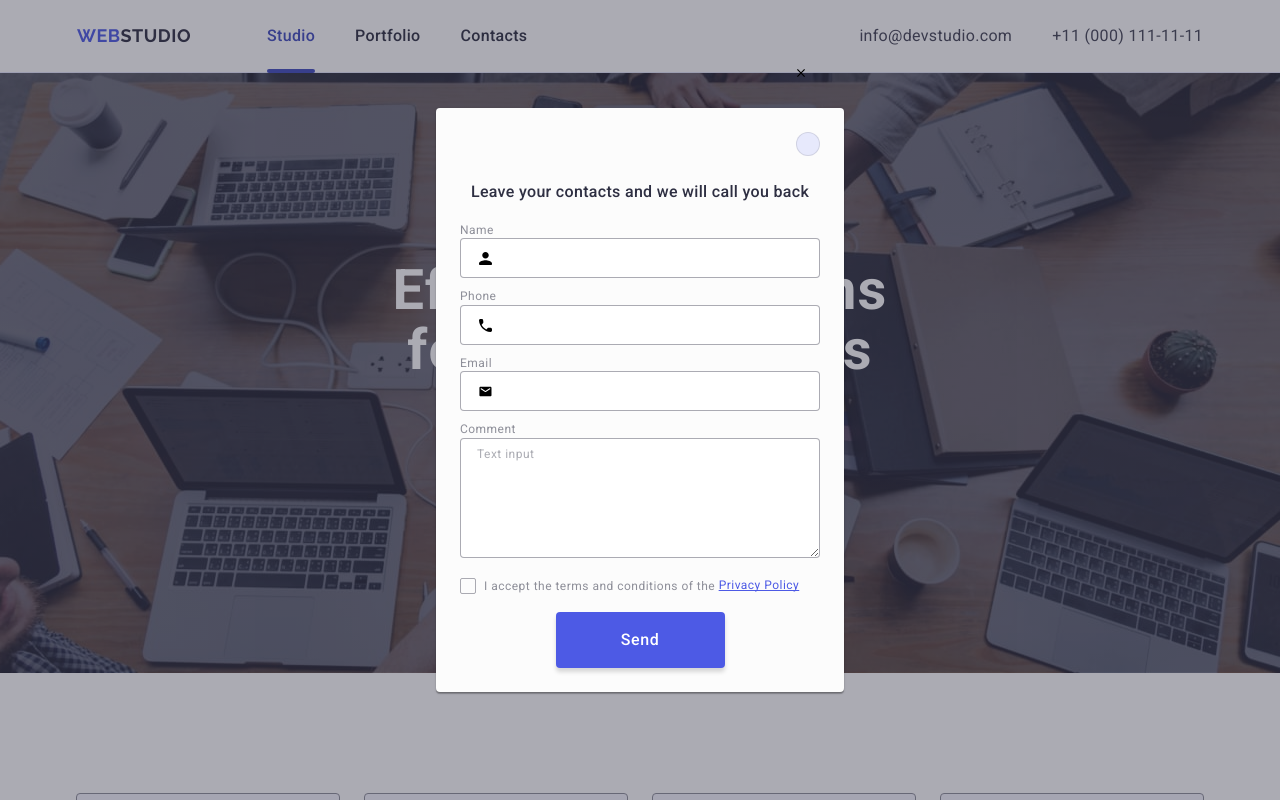
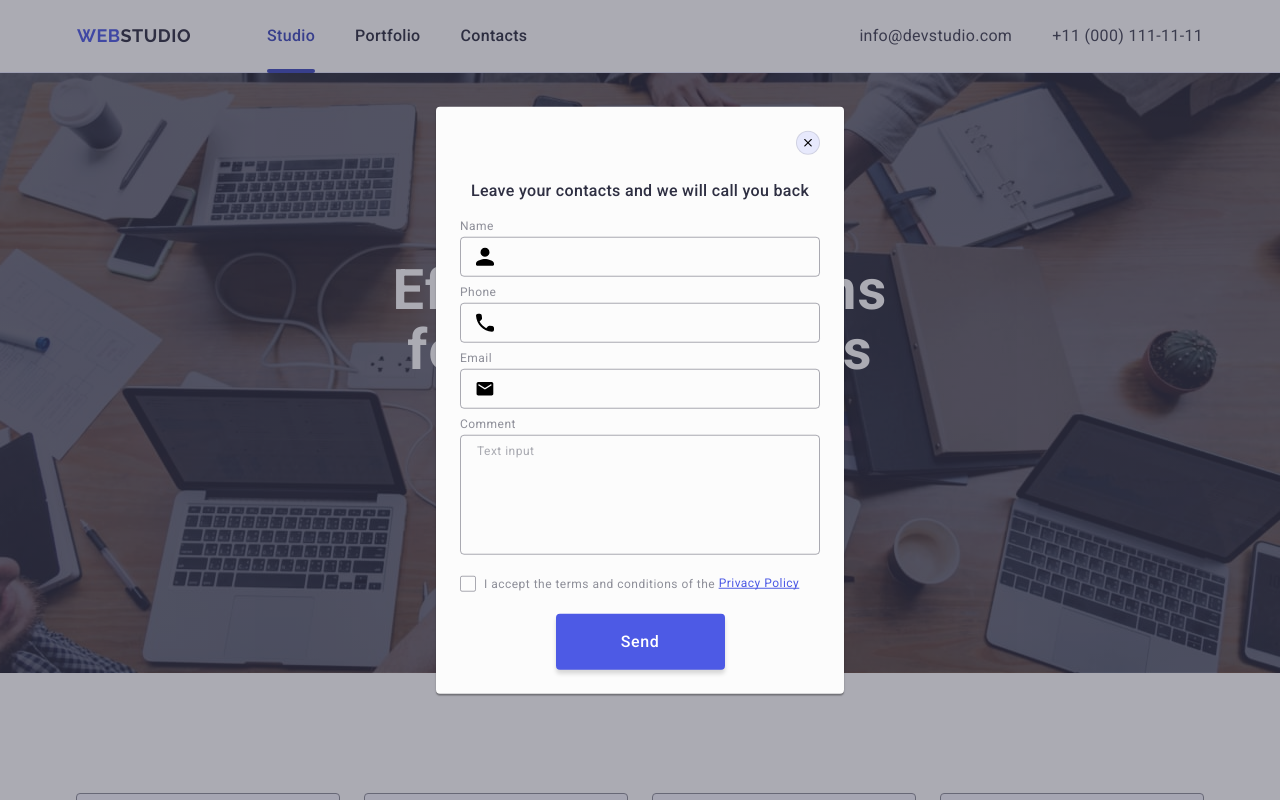
Before and after one commit to ZaharLazarev/goit-markup-hw-05, a plain HTML site: page index.html in a window 1280 px wide. Shown: the top 800 px of the page. Drawn offline with nearby package versions, Linux system fonts and the light colour scheme.

Commit message:
25March(2)

```diff
--- a/css/style.css
+++ b/css/style.css
@@ -544,8 +544,10 @@ outline: transparent;
 border-radius: 4px;
 width: 360px;
 height: 40px;
-margin-bottom: 8px;
 transition: border 250ms cubic-bezier(0.4, 0, 0.2, 1);
+background-color: transparent;
+padding-left: 38px;
+transition: border-color 250ms cubic-bezier(0.4, 0, 0.2, 1);
 }
 
 .input:focus{
@@ -560,26 +562,18 @@ transition: border 250ms cubic-bezier(0.4, 0, 0.2, 1);
   transition: fill 250ms cubic-bezier(0.4, 0, 0.2, 1);
 }
 
-.textarea{
-border: 1px solid rgba(46, 47, 66, 0.4);
-border-radius: 4px;
-width: 360px;
-height: 120px;
-margin-bottom: 16px;
-}
-
 .label{
 margin-bottom: 4px;
 font-size: 12px;
 line-height: 1.17;
 letter-spacing: 0.04em;
 color: #8e8f99;
+display: block;
 }
 
 .label-checkbox{
   display: flex;
   align-items: center;
-  margin-bottom: 18px;
 }
 
 .checkbox{
@@ -589,23 +583,27 @@ color: #8e8f99;
 
 .checkbox-container{
   display: flex;
+  margin-bottom: 18px;
 }
 
 .checkbox:checked + .label-checkbox .checkbox-span{
 background: #404bbf;
 fill: #f4f4fd;
+border: none;
 }
 
 .checkbox-span{
   border-radius: 2px;
   border: 1px solid rgba(46, 47, 66, 0.4);
   padding: 4px;
-  display: flex;
+  display: inline-flex;
   align-items: center;
+  justify-content: center;
   width: 16px;
   height: 16px;
   margin-right: 8px;
   fill: transparent;
+  transition: background-color 250ms cubic-bezier(0.4, 0, 0.2, 1), border 250ms cubic-bezier(0.4, 0, 0.2, 1), fill 250ms cubic-bezier(0.4, 0, 0.2, 1);
 }
 
 .checkbox-link{
@@ -630,7 +628,7 @@ height:24px;
 .backdrop-button{
   border-radius: 4px;
 padding: 16px 32px;
-width: 169px;
+min-width: 169px;
 height: 56px;
 box-shadow: 0 4px 4px 0 rgba(0, 0, 0, 0.15);
 border: none;
@@ -647,7 +645,7 @@ text-align: center;
 color: #fff;
 display: block;
 margin: 0 auto;
-transition: background 250ms cubic-bezier(0.4, 0, 0.2, 1);
+transition: background-color 250ms cubic-bezier(0.4, 0, 0.2, 1);
 }
 
 .backdrop-button:hover{
@@ -666,9 +664,15 @@ align-items: center;
 justify-content: center;
 background-color: #e7e9fc;
 border: 1px solid rgba(0, 0, 0, 0.1);
+cursor: pointer;
 padding: 0;
-cursor: pointer;
 transition: background-color 250ms cubic-bezier(0.4, 0, 0.2, 1), border 250ms cubic-bezier(0.4, 0, 0.2, 1);
+
+}
+
+.icon-close-container{
+  width: 8px;
+  height:8px;
 }
 
 .backdrop-icon:hover{
@@ -699,8 +703,9 @@ transition: background-color 250ms cubic-bezier(0.4, 0, 0.2, 1), border 250ms cu
 
 .icon-for-input{
   position: absolute;
-  left:19px;
-  top:14px;
+  left:16px;
+  top:50%;
+  transform: translateY(-50%);
 }
 
 .textarea{
@@ -710,14 +715,22 @@ transition: background-color 250ms cubic-bezier(0.4, 0, 0.2, 1), border 250ms cu
   width: 360px;
   height: 120px;
   transition: border 250ms cubic-bezier(0.4, 0, 0.2, 1);
+  font-size: 12px;
+  line-height: 1.17;
+  letter-spacing: 0.04em;
+  color: rgba(46, 47, 66, 0.4);
+  background-color: transparent;
+  padding: 8px 16px;
+  resize: none;
+  transition:border-color 250ms cubic-bezier(0.4, 0, 0.2, 1);
 }
-
 .textarea:focus{
   border: 1px solid #4d5ae5;
 }
 
 .comment-container{
   position: relative;
+  margin-bottom: 16px;
 }
 
 .textarea::placeholder{
@@ -729,3 +742,7 @@ position: absolute;
 left: 16px;
 top: 8px;
 }
+
+.margin-for-input{
+  margin-bottom: 8px;
+}
--- a/index.html
+++ b/index.html
@@ -352,47 +352,49 @@
   <!-- !Backdrop -->
   <div class="backdrop is-open">
     <div class="modal-icon">
-        <button class="backdrop-icon" type="button">
+      <button class="backdrop-icon" type="button">
+        <div class="icon-close-container">
           <svg class="backdrop-icon-svg">
             <use href="./images/icons.svg#icon-cross" width="8" height="8"></use>
           </svg>
-        </button>
+        </div>
+      </button>
       <p class="backdrop-header">Leave your contacts and we will call you back</p>
       <form class="form">
-        <div class="name-container">
-          <label class="label" for="name">Name</label>
+        <div class="name-container margin-for-input">
+          <label class="label" for="user-name">Name</label>
           <div class="input-container">
-            <input class="input" name="name" id="name" type="text">
-            <svg class="icon-for-input" width="13" height="13">
+            <input class="input" name="user-name" id="user-name" type="text">
+            <svg class="icon-for-input" width="18" height="24">
               <use href="./images/icons.svg#icon-man"></use>
             </svg>
           </div>
         </div>
-        <div class="phone-container">
+        <div class="phone-container margin-for-input">
           <label class="label" for="phone-number">Phone</label>
           <div class="input-container">
             <input class="input" name="phone-number" id="phone-number" type="tel">
-            <svg class="icon-for-input" width="13" height="13">
+            <svg class="icon-for-input" width="18" height="24">
               <use href="./images/icons.svg#icon-phone"></use>
             </svg>
           </div>
         </div>
-        <div class="email-container">
+        <div class="email-container margin-for-input">
           <label class="label" for="email">Email</label>
           <div class="input-container">
             <input class="input" name="email" id="email" type="email">
-            <svg class="icon-for-input" width="13" height="13">
+            <svg class="icon-for-input" width="18" height="24">
               <use href="./images/icons.svg#icon-letter"></use>
             </svg>
           </div>
         </div>
         <div class="comment-container">
-          <label class="label" for="comment">Comment</label>
-          <textarea class="textarea" name="comment" id="comment" placeholder="Text input"></textarea>
+          <label class="label" for="user-comment">Comment</label>
+          <textarea class="textarea" name="user-comment" id="user-comment" placeholder="Text input"></textarea>
         </div>
         <div class="checkbox-container">
-          <input id="checkbox" type="checkbox" class="checkbox visually-hidden" name="checkbox">
-            <label class="label label-checkbox" for="checkbox">
+          <input id="user-privacy" type="checkbox" class="checkbox visually-hidden" name="user-privacy" value="true">
+            <label class="label label-checkbox" for="user-privacy">
               <span class="checkbox-span">
                 <svg class="checkbox-icon" width="10" height="8">
                   <use href="./images/icons.svg#icon-Vector-1"></use>
```
